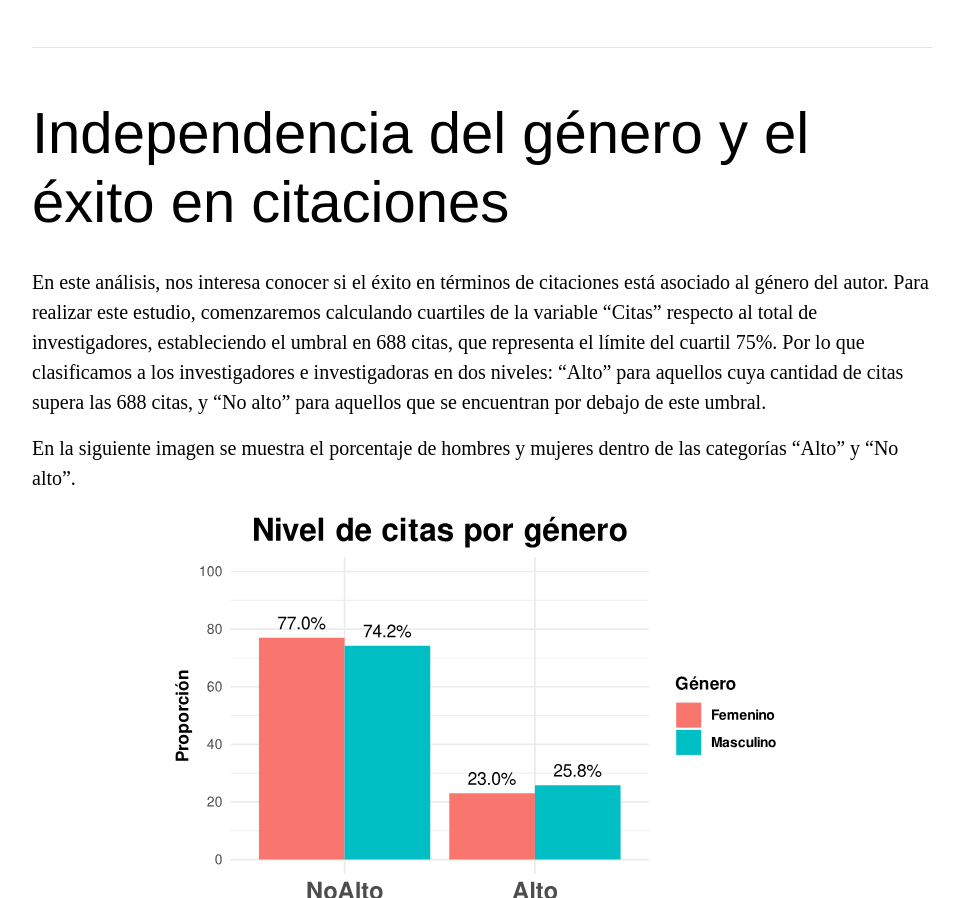
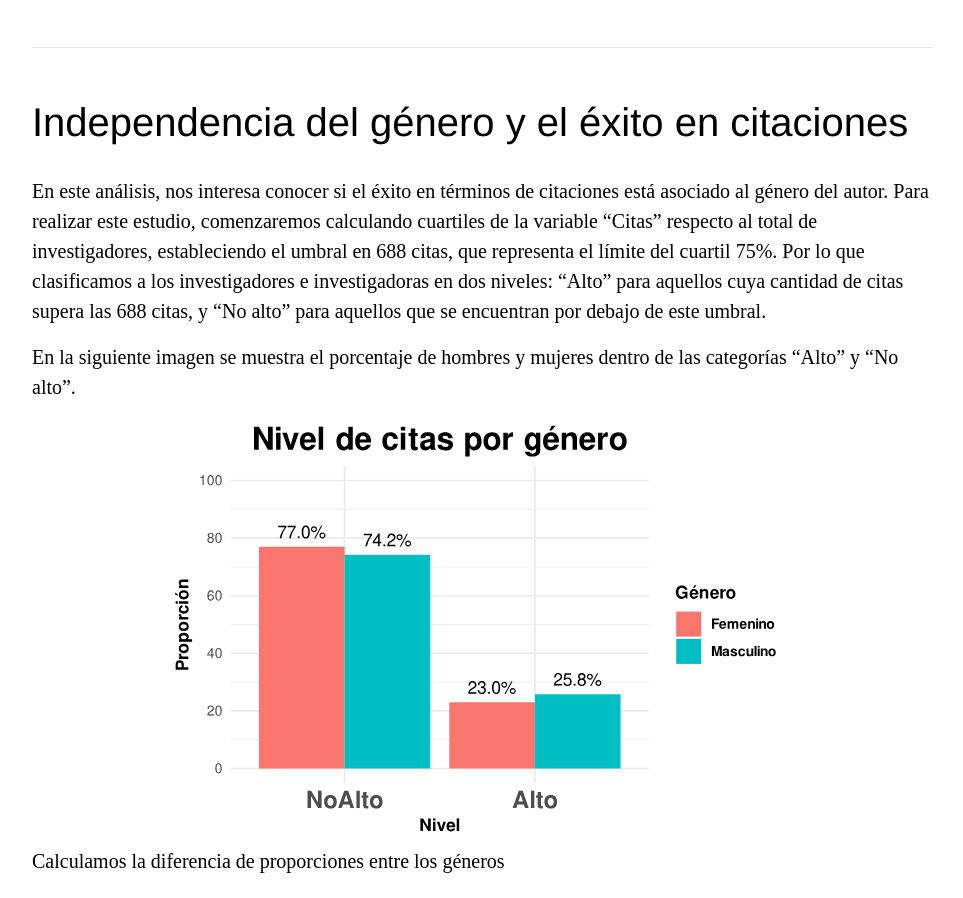
Before and after one commit to jorgesm25/ProbEstadyGenero, a plain HTML site: page analisis.html in a window 1280 px wide. Shown: the part 11043-11941 px from the top of the page, without its empty margins (158-1121 px from the left). Drawn offline with nearby package versions, Linux system fonts and the light colour scheme.

Commit message:
Update analisis.html

```diff
--- a/analisis.html
+++ b/analisis.html
@@ -396,7 +396,7 @@
     </div>
     </section>
     <div class="text-container">
-        <h3 class="pri-heading">Independencia del género y el éxito en citaciones</h3>
+        <h3 class="sec-heading">Independencia del género y el éxito en citaciones</h3>
         <div class="espacio"></div>
         <p>En este análisis, nos interesa conocer si el éxito en términos de citaciones está asociado al género del autor. Para realizar este estudio, comenzaremos calculando cuartiles de la variable “Citas” respecto al total de investigadores, estableciendo el umbral en 688 citas, que representa el límite del cuartil 75%. Por lo que clasificamos a los investigadores e investigadoras en dos niveles: “Alto” para aquellos cuya cantidad de citas supera las 688 citas, y “No alto” para aquellos que se encuentran por debajo de este umbral.</p>
 
```
